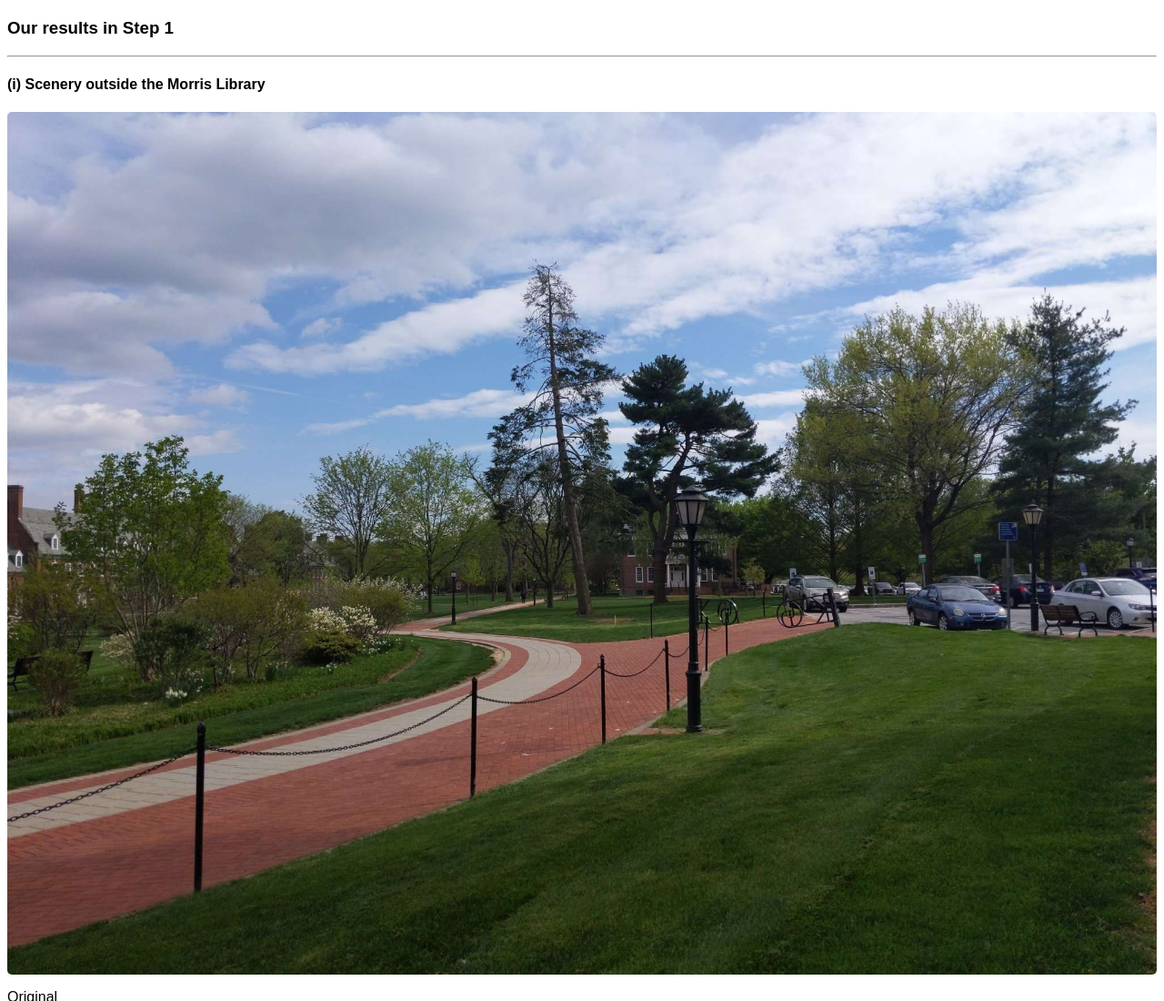
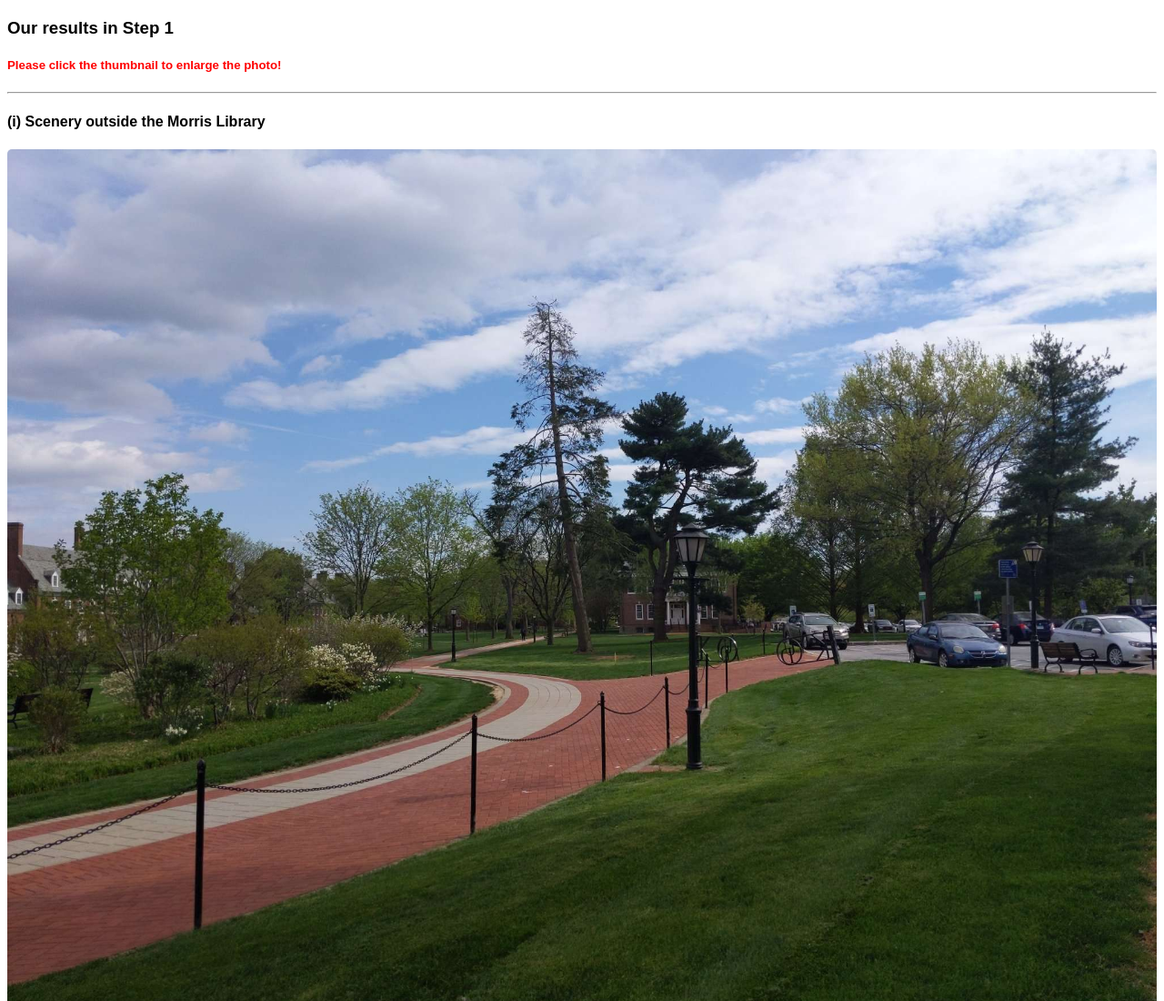
Before and after one commit to hanglearning/k-means-image-segmentation, a plain HTML site: page docs/pages/results.html in a window 1280 px wide. Shown: the top 1100 px of the page at 91% size. Drawn offline with Linux system fonts and the light colour scheme; files that its build step writes are made by us from their sources; files whose address does not match are found by name.

Commit message:
photo enlargement notice

```diff
--- a/docs/pages/results.html
+++ b/docs/pages/results.html
@@ -3,6 +3,7 @@
 	<div class="card mx-4" style="margin-top: 20px">
 		<div class="card-body">
             <h3>Our results in Step 1</h3>
+            <h5 style="color: red">Please click the thumbnail to enlarge the photo!</h5>
             <hr>
             <!-- The Modal -->
             <div id="myModal" class="modal">
```
